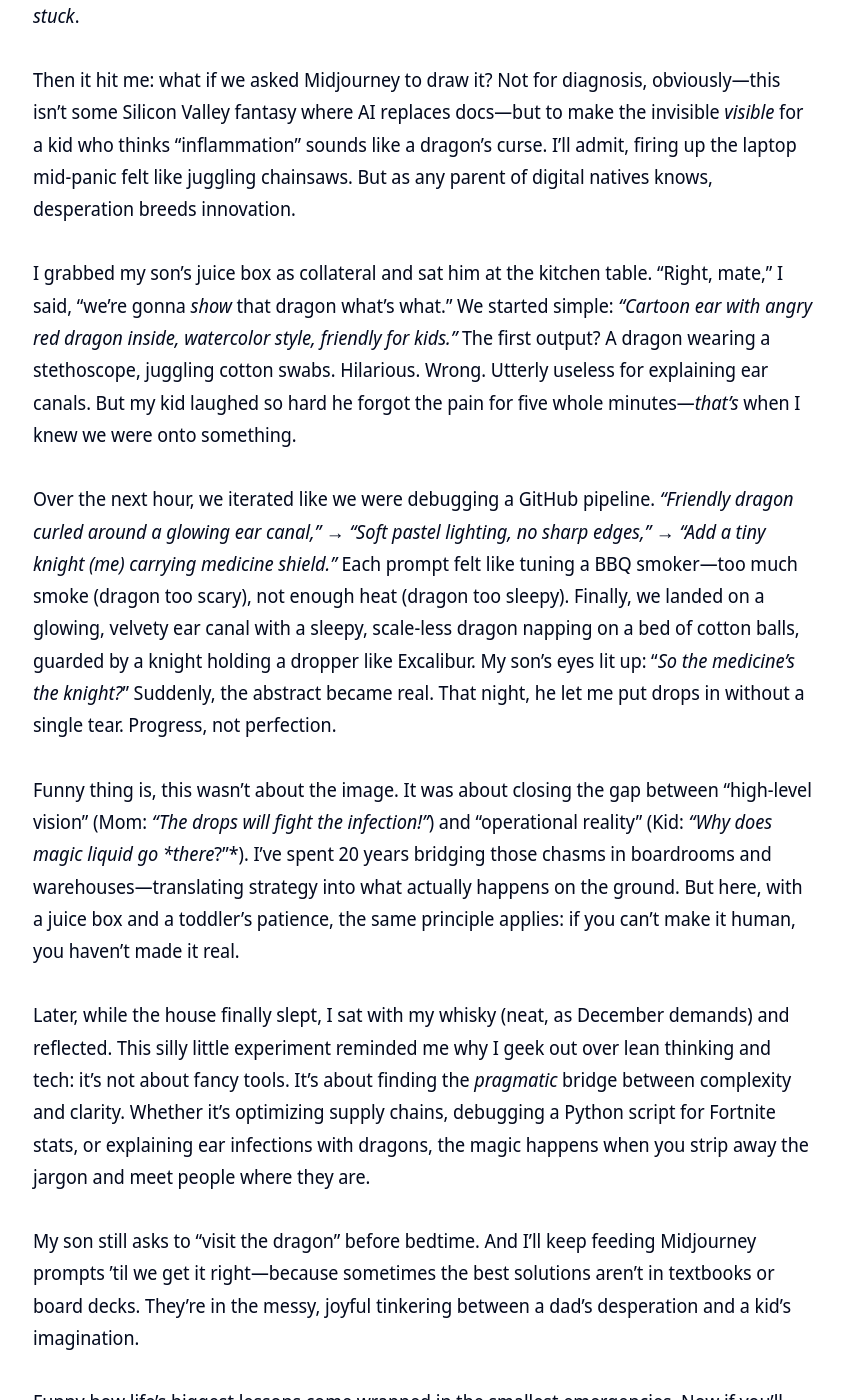
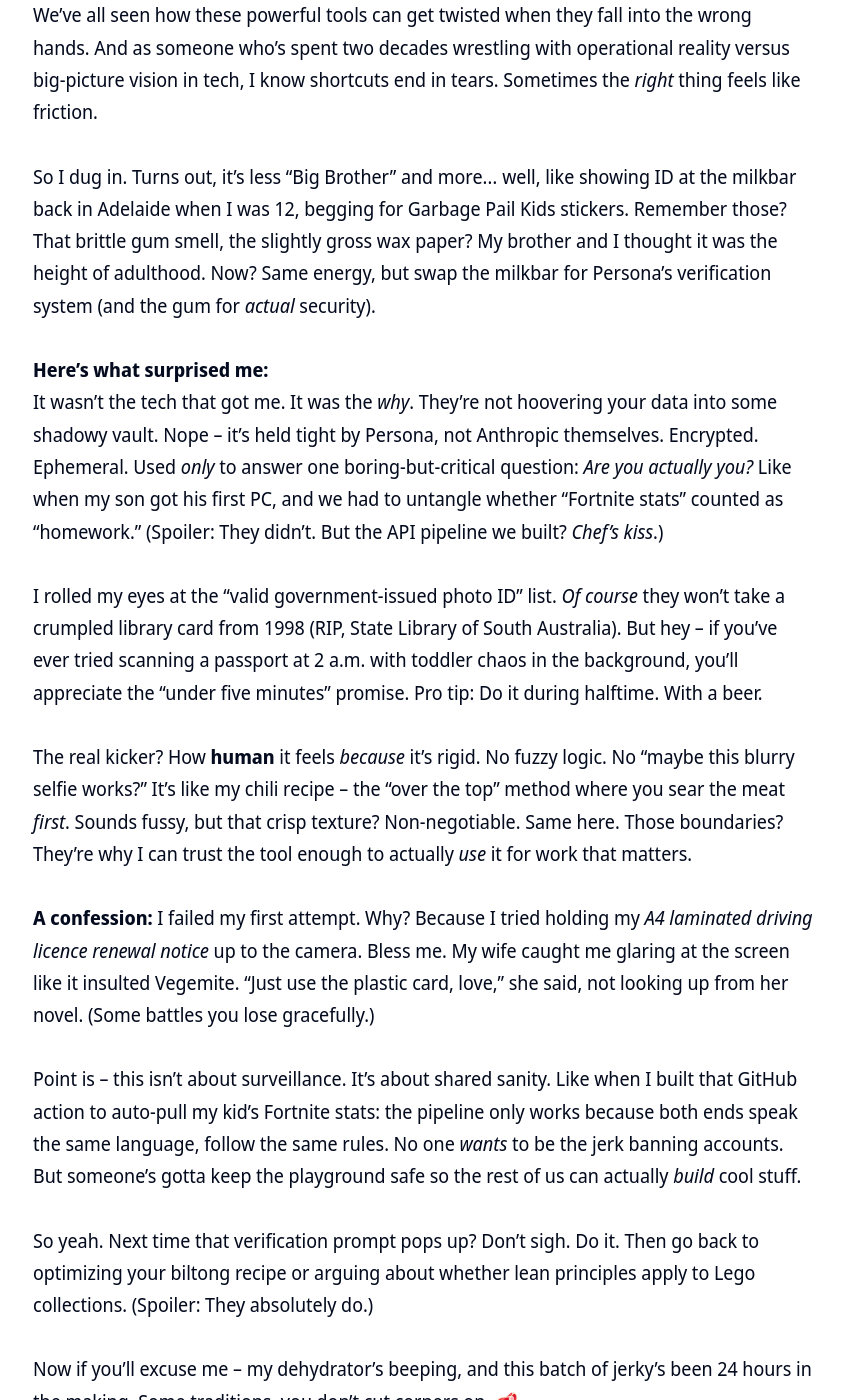
Before and after one commit to clintjb/clintjb.github.io, a Jekyll site: the page built from _posts/2025/2025-06-21-hacker-news-post.md, in a window 1280 px wide and 1400 px high, scrolled down 1428 px. Shown: the whole window, without its empty margins (217-1061 px from the left). Built offline with Jekyll 4.4.1, drawn with Linux system fonts in a browser that asks for light colours; nearby versions of some CDN libraries; some of the changed text lies outside the part shown.

Commit message:
Updated Weekly Post

```diff
--- a/_posts/2025/2025-06-21-hacker-news-post.md
+++ b/_posts/2025/2025-06-21-hacker-news-post.md
@@ -11,25 +11,27 @@ image: '/images/posts/2025/weekly.jpg'
 ---
 ![](/images/posts/2025/weekly.jpg)
 
-_⚠️ **THIS POST IS GENERATED WITH LLMs**: This post is newly generated a few times a week based on trending articles from hacker news. It takes the tone of my writing style, takes the topic from Hacker News - throws in some LLM magic and generates this post. Please be aware I don't read what gets generated here - it means I may agree, I may not - its a crap shoot - its not meant to be an opinion piece but merely [an experiment](https://github.com/clintjb/Weekly-Post) with the services from [OpenRouter](https://openrouter.ai) - last updated Friday 19 June 2026_
+_⚠️ **THIS POST IS GENERATED WITH LLMs**: This post is newly generated a few times a week based on trending articles from hacker news. It takes the tone of my writing style, takes the topic from Hacker News - throws in some LLM magic and generates this post. Please be aware I don't read what gets generated here - it means I may agree, I may not - its a crap shoot - its not meant to be an opinion piece but merely [an experiment](https://github.com/clintjb/Weekly-Post) with the services from [OpenRouter](https://openrouter.ai) - last updated Monday 22 June 2026_
 
-## When Midjourney Met My Medicine Cabinet
+## The Day I Had to Prove I Was Me (to a Robot)
 
-Well, here we are again—that moment when life throws a curveball and you *accidentally* turn it into a weekend project. Last Tuesday, my youngest woke up holding his ear, eyes swollen shut with that particular brand of misery only a middle-of-the-night ear infection can conjure. While my wife hunted for pediatrician numbers, I found myself scrolling through medical illustrations online, trying to explain to a six-year-old why his ear felt like it was hosting a tiny, angry rugby match. Most diagrams were either too clinical (skeletal close-ups that’d make a grown man flinch) or cartoonish enough to belong in a cereal ad. Nothing *stuck*.
+Well, here we are again – staring down another one of those “routine platform integrity checks” that pop up when you’re just trying to get work done. You know the ones. One minute you’re brainstorming with Claude about optimizing your sourdough starter hydration levels (don’t judge), the next you’re being asked to hold your passport up to your laptop like you’re smuggling digital contraband across a border.
 
-Then it hit me: what if we asked Midjourney to draw it? Not for diagnosis, obviously—this isn’t some Silicon Valley fantasy where AI replaces docs—but to make the invisible *visible* for a kid who thinks "inflammation" sounds like a dragon’s curse. I’ll admit, firing up the laptop mid-panic felt like juggling chainsaws. But as any parent of digital natives knows, desperation breeds innovation.
+Honestly? At first, I bristled. *Another* step? Another *thing* to stop the flow? I get it though. We’ve all seen how these powerful tools can get twisted when they fall into the wrong hands. And as someone who’s spent two decades wrestling with operational reality versus big-picture vision in tech, I know shortcuts end in tears. Sometimes the *right* thing feels like friction.
 
-I grabbed my son’s juice box as collateral and sat him at the kitchen table. "Right, mate," I said, "we’re gonna *show* that dragon what’s what." We started simple: *“Cartoon ear with angry red dragon inside, watercolor style, friendly for kids.”* The first output? A dragon wearing a stethoscope, juggling cotton swabs. Hilarious. Wrong. Utterly useless for explaining ear canals. But my kid laughed so hard he forgot the pain for five whole minutes—*that’s* when I knew we were onto something.
+So I dug in. Turns out, it’s less “Big Brother” and more… well, like showing ID at the milkbar back in Adelaide when I was 12, begging for Garbage Pail Kids stickers. Remember those? That brittle gum smell, the slightly gross wax paper? My brother and I thought it was the height of adulthood. Now? Same energy, but swap the milkbar for Persona’s verification system (and the gum for *actual* security).
 
-Over the next hour, we iterated like we were debugging a GitHub pipeline. *“Friendly dragon curled around a glowing ear canal,”* → *“Soft pastel lighting, no sharp edges,”* → *“Add a tiny knight (me) carrying medicine shield.”* Each prompt felt like tuning a BBQ smoker—too much smoke (dragon too scary), not enough heat (dragon too sleepy). Finally, we landed on a glowing, velvety ear canal with a sleepy, scale-less dragon napping on a bed of cotton balls, guarded by a knight holding a dropper like Excalibur. My son’s eyes lit up: “*So the medicine’s the knight?*” Suddenly, the abstract became real. That night, he let me put drops in without a single tear. Progress, not perfection.
+**Here’s what surprised me:**
+It wasn’t the tech that got me. It was the *why*. They’re not hoovering your data into some shadowy vault. Nope – it’s held tight by Persona, not Anthropic themselves. Encrypted. Ephemeral. Used *only* to answer one boring-but-critical question: *Are you actually you?* Like when my son got his first PC, and we had to untangle whether “Fortnite stats” counted as “homework.” (Spoiler: They didn’t. But the API pipeline we built? *Chef’s kiss*.)
 
-Funny thing is, this wasn’t about the image. It was about closing the gap between “high-level vision” (Mom: *“The drops will fight the infection!”*) and “operational reality” (Kid: *“Why does magic liquid go *there*?”*). I’ve spent 20 years bridging those chasms in boardrooms and warehouses—translating strategy into what actually happens on the ground. But here, with a juice box and a toddler’s patience, the same principle applies: if you can’t make it human, you haven’t made it real.
+I rolled my eyes at the “valid government-issued photo ID” list. *Of course* they won’t take a crumpled library card from 1998 (RIP, State Library of South Australia). But hey – if you’ve ever tried scanning a passport at 2 a.m. with toddler chaos in the background, you’ll appreciate the “under five minutes” promise. Pro tip: Do it during halftime. With a beer.
 
-Later, while the house finally slept, I sat with my whisky (neat, as December demands) and reflected. This silly little experiment reminded me why I geek out over lean thinking and tech: it’s not about fancy tools. It’s about finding the *pragmatic* bridge between complexity and clarity. Whether it’s optimizing supply chains, debugging a Python script for Fortnite stats, or explaining ear infections with dragons, the magic happens when you strip away the jargon and meet people where they are.
+The real kicker? How **human** it feels *because* it’s rigid. No fuzzy logic. No “maybe this blurry selfie works?” It’s like my chili recipe – the “over the top” method where you sear the meat *first*. Sounds fussy, but that crisp texture? Non-negotiable. Same here. Those boundaries? They’re why I can trust the tool enough to actually *use* it for work that matters.
 
-My son still asks to “visit the dragon” before bedtime. And I’ll keep feeding Midjourney prompts ’til we get it right—because sometimes the best solutions aren’t in textbooks or board decks. They’re in the messy, joyful tinkering between a dad’s desperation and a kid’s imagination.
+**A confession:** I failed my first attempt. Why? Because I tried holding my *A4 laminated driving licence renewal notice* up to the camera. Bless me. My wife caught me glaring at the screen like it insulted Vegemite. “Just use the plastic card, love,” she said, not looking up from her novel. (Some battles you lose gracefully.)
 
-Funny how life’s biggest lessons come wrapped in the smallest emergencies. Now if you’ll excuse me, I’ve got a dehydrator full of jerky marinade calling my name… and maybe, just maybe, a dragon to draw for the neighbor’s kid.
+Point is – this isn’t about surveillance. It’s about shared sanity. Like when I built that GitHub action to auto-pull my kid’s Fortnite stats: the pipeline only works because both ends speak the same language, follow the same rules. No one *wants* to be the jerk banning accounts. But someone’s gotta keep the playground safe so the rest of us can actually *build* cool stuff.
 
-— Ricochet
-*Hamburg, where the beer’s cold and the dragons are docile* 🌮
+So yeah. Next time that verification prompt pops up? Don’t sigh. Do it. Then go back to optimizing your biltong recipe or arguing about whether lean principles apply to Lego collections. (Spoiler: They absolutely do.)
+
+Now if you’ll excuse me – my dehydrator’s beeping, and this batch of jerky’s been 24 hours in the making. Some traditions, you don’t cut corners on. 🥩
```
Also changed, not shown: images/posts/2025/weekly.jpg.
